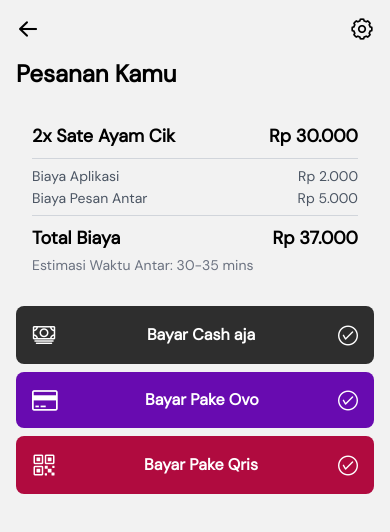
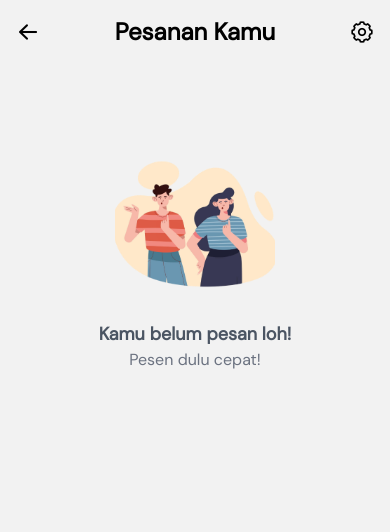
Before and after one commit to rapleeee/tesate, a React Native app: screen /cardOrders in a window 390 px wide. Shown: the top 532 px of the page. Built offline with nearby package versions, Linux system fonts and the light colour scheme.

Commit message:
update order

```diff
--- a/App/orders/CardOrders.js
+++ b/App/orders/CardOrders.js
@@ -1,14 +1,24 @@
-import { View, TouchableOpacity } from 'react-native';
+import { View, TouchableOpacity, FlatList, Image } from 'react-native';
 import React from 'react';
 import { SafeAreaView } from 'react-native-safe-area-context';
 import { StatusBar } from 'expo-status-bar';
 import tw from 'twrnc';
-import { AntDesign, FontAwesome, Ionicons, MaterialCommunityIcons } from '@expo/vector-icons';
-import { useNavigation } from '@react-navigation/native';
+import { AntDesign, FontAwesome, Ionicons } from '@expo/vector-icons';
+import { useNavigation, useRoute } from '@react-navigation/native';
 import Text from '../Shared/Text';
 
 const CardOrders = () => {
     const navigation = useNavigation();
+    const route = useRoute();
+    const { orders } = route.params || { orders: [] }; // Menerima data dari DetailOrders
+
+    // Biaya tambahan
+    const biayaAplikasi = 2000;
+    const biayaOngkir = 5000;
+
+    // Hitung total harga pesanan
+    const totalPesanan = orders.reduce((acc, item) => acc + (item.price * (item.count || 1)), 0);
+    const totalBiaya = totalPesanan + biayaAplikasi + biayaOngkir;
 
     return (
         <SafeAreaView>
@@ -16,36 +26,57 @@
             <View style={tw`mx-4 mt-4`}>
                 <View style={tw`flex-row items-center justify-between`}>
                     <AntDesign name="arrowleft" size={24} color="black" onPress={() => navigation.goBack()} />
+                    <Text style={tw`text-2xl font-bold text-black`}>Pesanan Kamu</Text>
                     <AntDesign name="setting" size={24} color="black" onPress={() => alert('Sedang dalam perbaikan')} />
                 </View>
 
-                <Text style={tw`text-2xl font-bold text-black mt-4`}>Pesanan Kamu</Text>
+                {orders.length === 0 ? (
+                    <View style={tw`flex items-center justify-center mt-24`}>
+                        <Image source={require('../assets/none.png')} style={tw`w-40 h-40`} />
+                        <Text style={tw`text-lg font-semibold text-gray-600 mt-4`}>Kamu belum pesan loh!</Text>
+                        <Text style={tw`text-base text-gray-500`}>Pesen dulu cepat!</Text>
+                    </View>
+                ) : (
+                    <>
+                        <FlatList
+                            data={orders}
+                            keyExtractor={(item) => item.id.toString()}
+                            renderItem={({ item }) => {
+                                const count = item.count || 1;
+                                const price = parseInt(item.price, 10) || 0;
+                                const totalHarga = count * price;
 
-                <View style={tw`p-4 rounded-lg mt-4`}>
+                                return (
+                                    <View style={tw`p-4 rounded-lg mt-4 border border-gray-300`}>
                                         <View style={tw`flex-row justify-between`}>
-                    <Text style={tw`text-lg font-semibold`}>2x Sate Ayam Cik</Text>
-                    <Text style={tw`text-right text-lg font-semibold`}>Rp 30.000</Text>
+                                            <Text style={tw`text-lg font-semibold`}>{count}x {item.name}</Text>
+                                            <Text style={tw`text-right text-lg font-semibold`}>Rp {totalHarga}</Text>
                                         </View>
+                                    </View>
+                                );
+                            }}
+                        />
+
                         <View style={tw`border-t border-gray-300 my-2`} />
                         <View style={tw`flex-row justify-between`}>
                             <Text style={tw`text-gray-600`}>Biaya Aplikasi</Text>
-                        <Text style={tw`text-gray-600`}>Rp 2.000</Text>
+                            <Text style={tw`text-gray-600`}>Rp {biayaAplikasi}</Text>
                         </View>
                         <View style={tw`flex-row justify-between mt-1`}>
                             <Text style={tw`text-gray-600`}>Biaya Pesan Antar</Text>
-                        <Text style={tw`text-gray-600`}>Rp 5.000</Text>
+                            <Text style={tw`text-gray-600`}>Rp {biayaOngkir}</Text>
                         </View>
                         <View style={tw`border-t border-gray-300 my-2`} />
 
                         <View style={tw`flex-row justify-between`}>
                             <Text style={tw`text-lg font-bold`}>Total Biaya</Text>
-                        <Text style={tw`text-lg font-bold`}>Rp 37.000</Text>
+                            <Text style={tw`text-lg font-bold`}>Rp {totalBiaya}</Text>
                         </View>
 
                         <Text style={tw`text-gray-500 mt-1`}>Estimasi Waktu Antar: 30-35 mins</Text>
-                </View>
+
                         <View style={tw`mt-4`}>
-                    <TouchableOpacity style={tw`bg-[#2E2E2E]  p-4 rounded-lg mb-2`}>
+                            <TouchableOpacity style={tw`bg-[#2E2E2E] p-4 rounded-lg mb-2`}>
                                 <View style={tw`flex-row items-center justify-between `}>
                                     <Ionicons name="cash-outline" size={24} color="white" />
                                     <Text style={tw`text-white text-base font-semibold ml-2`}>Bayar Cash aja</Text>
@@ -66,8 +97,9 @@
                                     <AntDesign name="checkcircleo" size={20} color="white" />
                                 </View>
                             </TouchableOpacity>
-
                         </View>
+                    </>
+                )}
             </View>
         </SafeAreaView>
     );
--- a/App/orders/DetailOrders.js
+++ b/App/orders/DetailOrders.js
@@ -7,11 +7,12 @@
 import Text from '../Shared/Text';
 
 const DetailOrders = () => {
-    const route = useRoute();
     const navigation = useNavigation();
-    const { item } = route.params;
+    const route = useRoute(); // Pindahkan ke atas sebelum destructuring
+
+    const { item, orders = [] } = route.params || {}; // Pastikan params tidak undefined
     const [count, setCount] = useState(1);
-    const [stock, setStock] = useState(item.stock);
+    const [stock, setStock] = useState(item?.stock || 0); // Tambahkan fallback jika item undefined
 
     const increaseCount = () => {
         if (count < stock) {
@@ -32,25 +33,34 @@
     return (
         <SafeAreaView>
             <View style={tw`mx-4 mt-4`}>
+                {/* Header */}
                 <View style={tw`flex-row items-center justify-between`}>
                     <AntDesign name="arrowleft" size={24} color="black" onPress={() => navigation.goBack()} />
-                    <AntDesign name='setting' size={24} color='black' onPress={() => alert('Sedang dalam perbaikan')} />
+                    <AntDesign name='setting' size={24} color='black' onPress={() => Alert.alert('Sedang dalam perbaikan')} />
                 </View>
+
+                {/* Gambar */}
+                <Image source={require('../assets/sateh.png')} style={tw`w-full h-80`} />
+
+                {/* Detail Item */}
                 <View>
-                    <Image source={require('../assets/sateh.png')} style={tw`w-full h-80`} />
-                    <View>
-                        <Text style={tw`font-bold text-2xl`}>{item.name}</Text>
+                    <Text style={tw`font-bold text-2xl`}>{item?.name || "Produk"}</Text>
+
                     <View style={tw`flex-row items-center mt-2`}>
                         <MaterialCommunityIcons name='timer' size={24} color='black' />
-                            <Text style={tw`ml-2`}>{item.cookingTime} menit</Text>
+                        <Text style={tw`ml-2`}>{item?.cookingTime || 0} menit</Text>
                     </View>
+
                     <Text style={tw`mt-2 text-justify`}>
-                            Lorem ipsum dolor sit amet, consectetur adipiscing elit sed diam nonumy eirmod tempor invidunt ut labore et dolore magna aliquyam erat, sed diam voluptua. At vero eos et accusam et justo duo dolores et ea rebum. Stet clita kasd gubergren, no sea takimata sanctus est Lorem ipsum dolor sit amet.
+                        Lorem ipsum dolor sit amet, consectetur adipiscing elit sed diam nonumy eirmod tempor invidunt ut labore et dolore magna aliquyam erat, sed diam voluptua.
                     </Text>
+
+                    {/* Harga & Jumlah */}
                     <View style={tw`flex-row items-center justify-between mt-4`}>
                         <View style={tw`bg-[#5CB85C] px-4 py-2 rounded-lg`}>
-                                <Text style={tw`text-white`}>Rp {item.price}</Text>
+                            <Text style={tw`text-white`}>Rp {item?.price || 0}</Text>
                         </View>
+
                         <View style={tw`flex-row items-center`}>
                             <TouchableOpacity
                                 style={tw`bg-[#5CB85C] p-1 rounded-lg items-center justify-center shadow-md`}
@@ -69,7 +79,11 @@
                             </TouchableOpacity>
                         </View>
                     </View>
+
+                    {/* Stok */}
                     <Text style={tw`mt-2 text-gray-600`}>Stok Tersisa: {stock}</Text>
+
+                    {/* Tombol */}
                     <View style={tw`flex-row items-center justify-between mt-2`}>
                         <TouchableOpacity
                             style={tw`bg-[#2E2E2E] px-4 py-3 rounded-lg mt-4`}
@@ -77,13 +91,14 @@
                         >
                             <Text style={tw`text-white`}>Tambah Ke Keranjang</Text>
                         </TouchableOpacity>
+
                         <TouchableOpacity
                             style={tw`bg-[#2E2E2E] px-4 py-3 rounded-lg mt-4`}
-                                onPress={() => navigation.navigate('cardOrders', { item })}
+                            onPress={() => navigation.navigate('cardOrders', { orders: [{ ...item, count }] })}
                         >
                             <Text style={tw`text-white`}>Pesan Sekarang</Text>
                         </TouchableOpacity>
-                        </View>
+
                     </View>
                 </View>
             </View>
```
Also changed, not shown: App/assets/none.png (added). Lines whose indentation alone changed are shown as unchanged.
